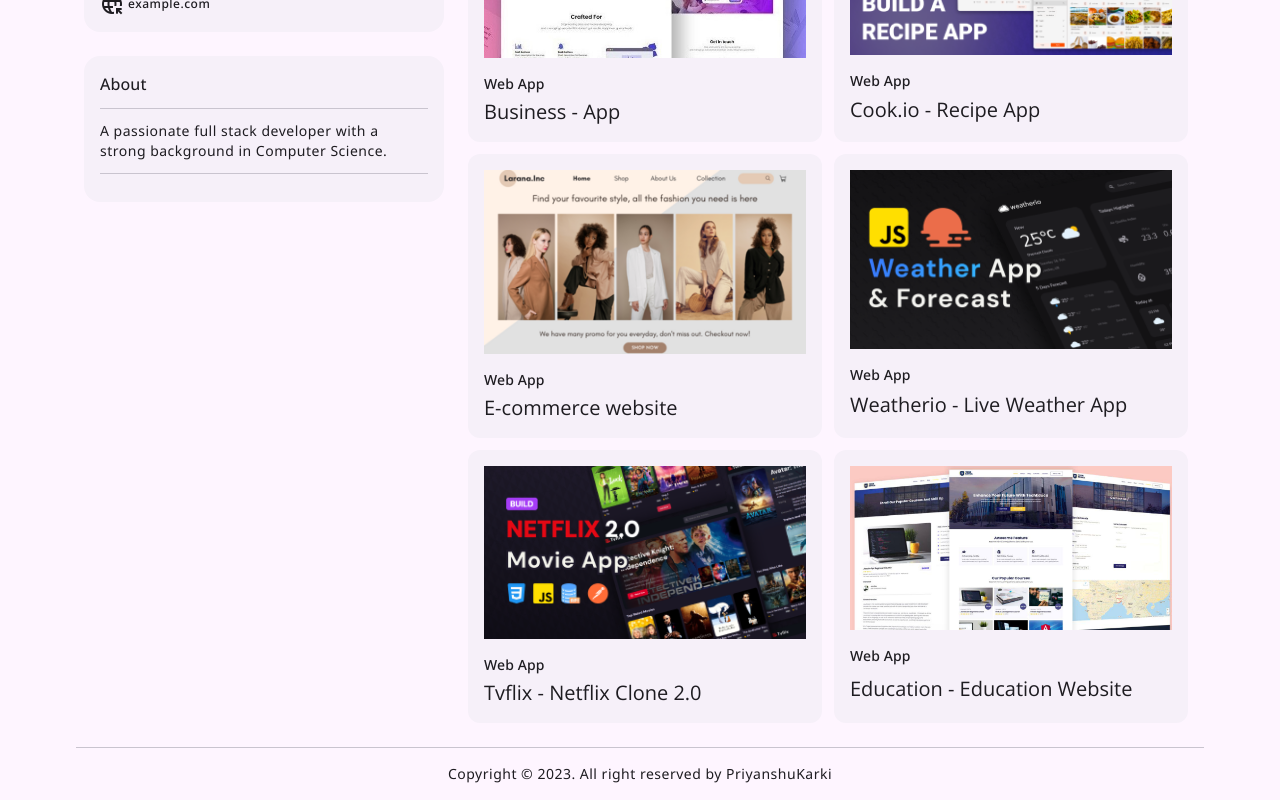
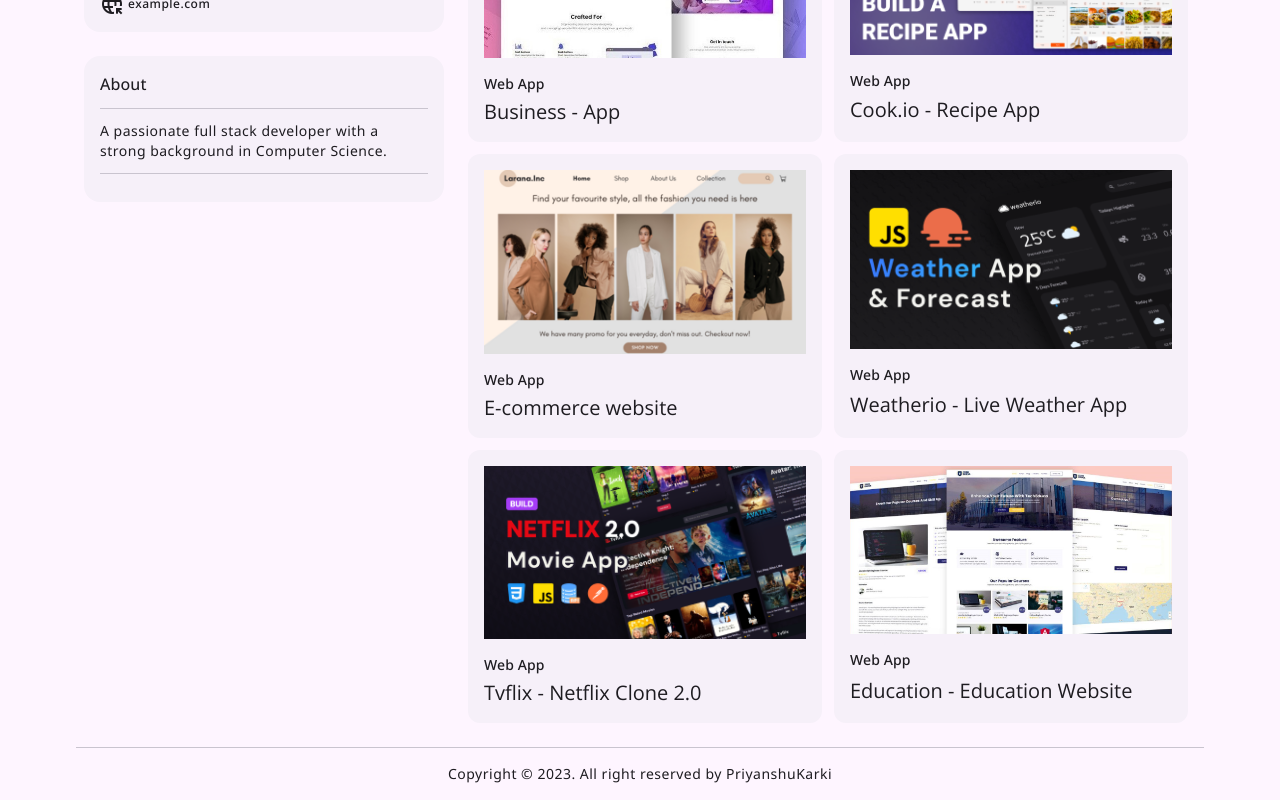
Before and after one commit to priyanshu-inu/Portfolio-priyanshu, a plain HTML site: page index.html in a window 1280 px wide. Shown: the part 586-1386 px from the top of the page. Drawn offline with nearby package versions, Linux system fonts and the light colour scheme.

Commit message:
add-project

```diff
--- a/index.html
+++ b/index.html
@@ -189,7 +189,6 @@
 
                 <div class="state-layer"></div>
               </button>
-
               <button class="tab-btn" data-tab-btn="resume">
                 <span class="tab-text title-small">Resume</span>
 
@@ -332,7 +331,7 @@
                       style="--width: 334; --height: 180"
                     >
                       <img
-                        src="./assets/images/project-6.webp"
+                        src="./assets/images/project-6.jpg"
                         alt="projectname"
                         class="img-cover"
                         width="334"
```
Also changed, not shown: assets/images/.png (deleted), assets/images/project-6.jpg (added), assets/images/project-6.webp (deleted).
